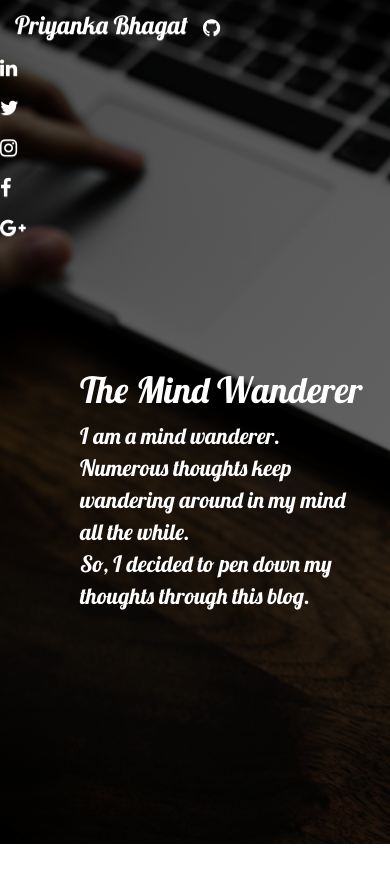
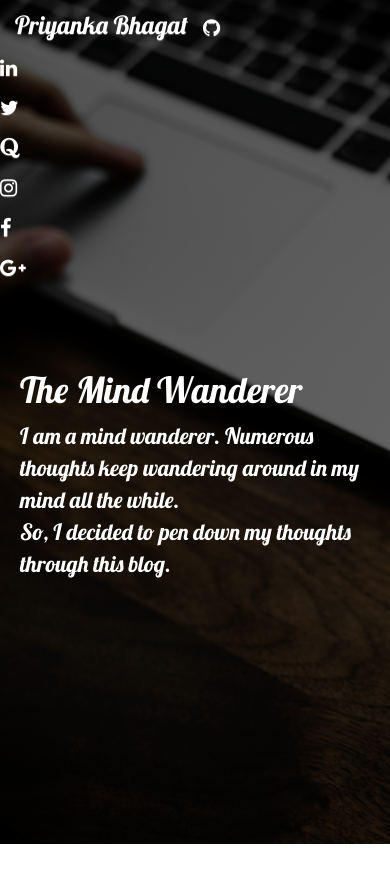
Before and after one commit to Priyanka-bhagat/My-blog, a Django app: page / in a window 390 px wide. Shown: the top 884 px of the page. Run offline with Django 3.2, Linux system fonts and the light colour scheme; data that the repository does not hold is empty; some libraries are stand-ins or nearby versions.

Commit message:
responsive designing

```diff
--- a/mysite/blog/templates/blog/base.html
+++ b/mysite/blog/templates/blog/base.html
@@ -5,17 +5,18 @@
             <link rel="stylesheet" href="//maxcdn.bootstrapcdn.com/bootstrap/3.2.0/css/bootstrap.min.css">
             <link rel="stylesheet" href="//maxcdn.bootstrapcdn.com/bootstrap/3.2.0/css/bootstrap-theme.min.css">
             <link href="//fonts.googleapis.com/css?family=Lobster&subset=latin,latin-ext" rel="stylesheet" type="text/css">
-            <link href="https://fonts.googleapis.com/css?family=Roboto+Condensed:700" rel="stylesheet">
+
             <link href="https://maxcdn.bootstrapcdn.com/font-awesome/4.7.0/css/font-awesome.min.css" rel="stylesheet">
-            <link rel="shortcut icon" type="image/x-icon" href="favicon.ico">
+
             <link rel="stylesheet" href="{% static 'css/blog.css' %}">
         <title>
             Priyanka Bhagat Blog
         </title>
     </head>
     <body>
+
         <div class='header img-responsive'>
-            <nav class="navbar navbar-fixed-top">
+            <nav class="navbar navbar-expand-md navbar-fixed-top">
                 <div class="navbar-brand" style="
     font-family: 'lobster';font-size:25px; font-display:Bold;">Priyanka Bhagat</div>
                 <ul class="nav navbar-nav navbar-right">
@@ -25,9 +26,13 @@
                     <li class="nav-item">
                             <a class="ic" href="https://www.linkedin.com/in/priyanka-bhagat-299587137/"><i class="fa fa-linkedin" aria-hidden="true"></i></a>
                     </li>
+
                     <li class="nav-item">
                             <a class="ic" href="https://twitter.com/PriyankaB_932"><i class="fa fa-twitter" aria-hidden="true"></i></a>
 
+                    </li>
+                    <li class="nav-item">
+                            <a class="ic" href="https://www.quora.com/profile/Priyanka-Bhagat-37"><i class="fa fa-quora" aria-hidden="true"></i></a>
                     </li>
                     <li class="nav-item">
                             <a class="ic" href="https://www.instagram.com/_priyanka.bhagat/"><i class="fa fa-instagram" aria-hidden="true"></i></a>
@@ -40,7 +45,7 @@
 
                 </ul>
             </nav>
-            <div class="row" style="padding: 350px 20px 20px 80px;">
+            <div class="row" style="padding: 350px 0px 0px 20px;">
                 <div class="col-xs-12 col-md-12 col-lg-12" style="font-family:'Lobster'">
                         <h1><a href="https://www.linkedin.com/in/priyanka-bhagat-299587137/" style="color:white; ">The Mind Wanderer </a></h1>
                         I am a mind wanderer. Numerous thoughts keep wandering around in my mind all the while.<br>
--- a/mysite/blog/templates/blog/post_detail.html
+++ b/mysite/blog/templates/blog/post_detail.html
@@ -1,4 +1,5 @@
 {% load static %}
+
 <html>
     <head>
             <link rel="stylesheet" href="//maxcdn.bootstrapcdn.com/bootstrap/3.2.0/css/bootstrap.min.css">
@@ -12,6 +13,7 @@
         </title>
     </head>
     <body>
+
             <div class='header img-responsive'>
                     <nav class="navbar navbar-fixed-top">
                         <div class="navbar-brand" style="
```
